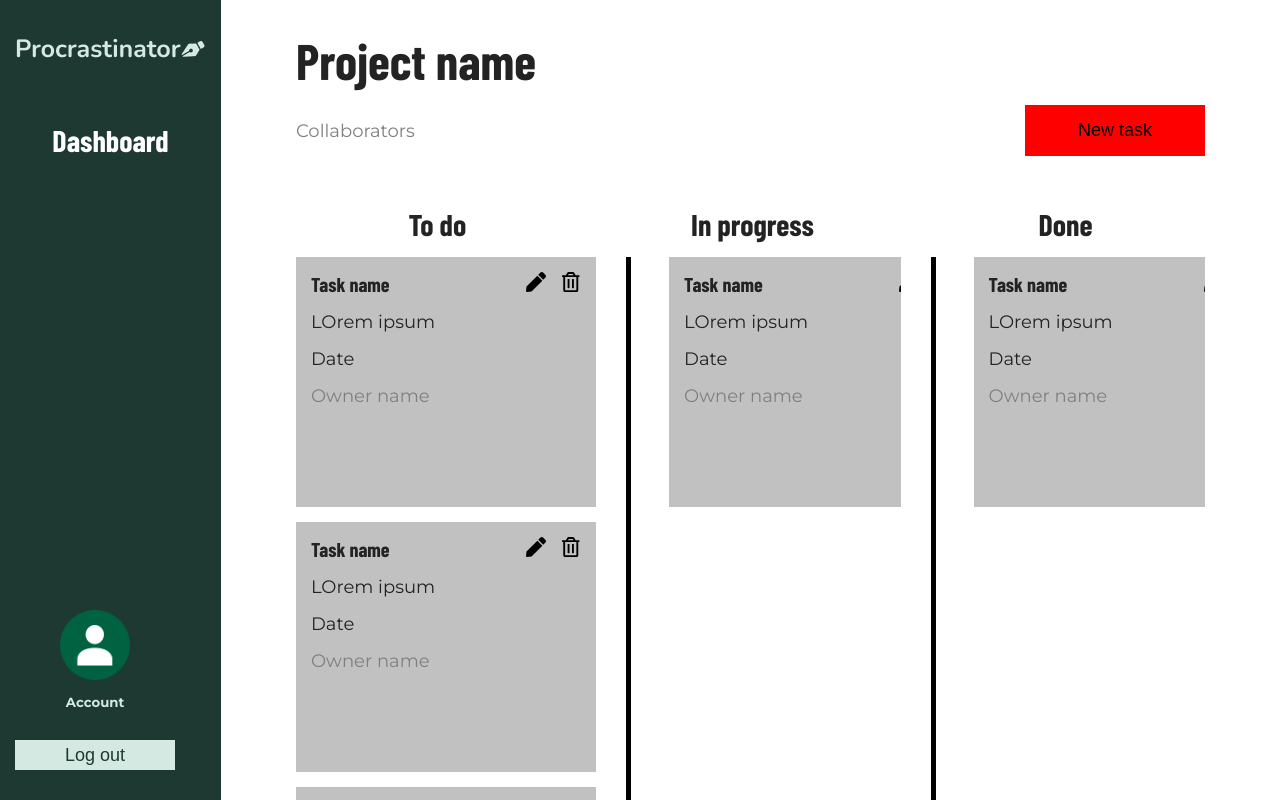
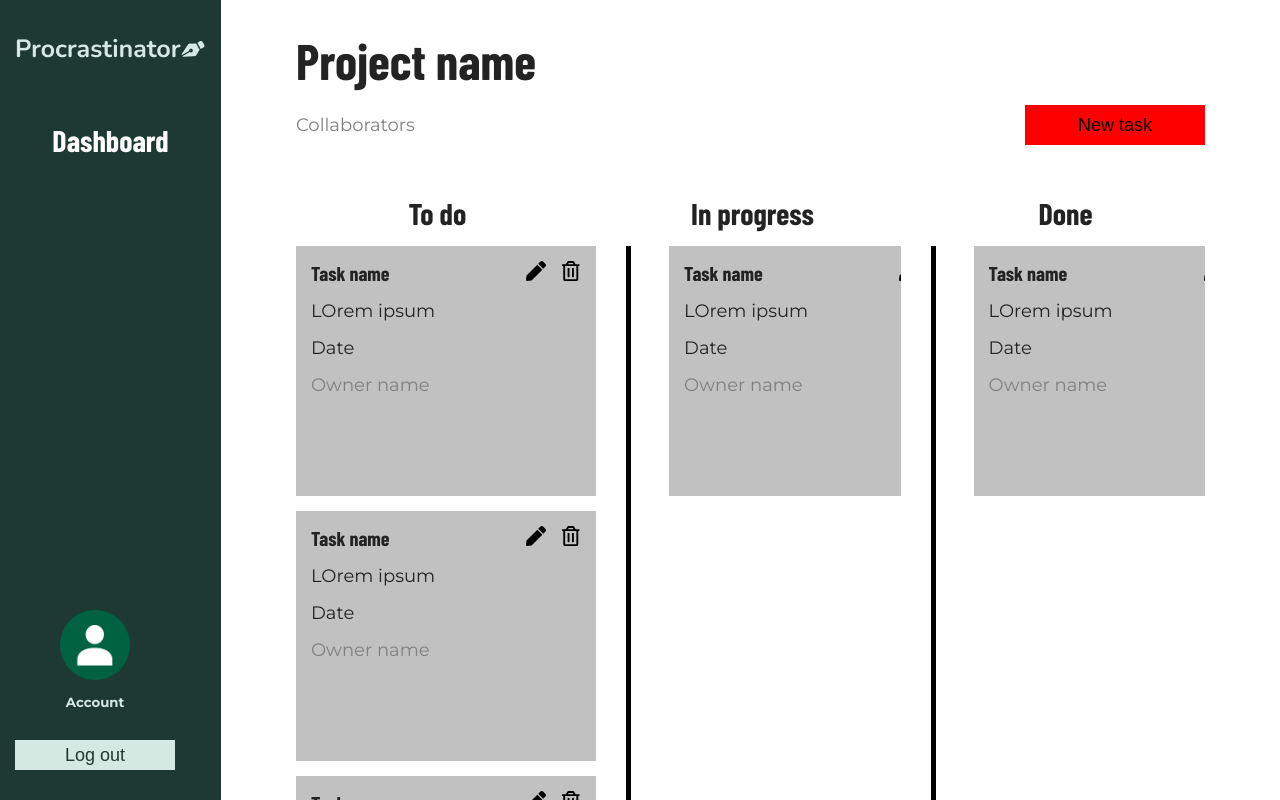
Before and after one commit to MartinaMax/PWA_Semester_project, a Vue app in the folder frontend/: page /project in a window 1280 px wide. Built offline with nearby package versions, Linux system fonts and the light colour scheme; a web font is replaced by a local one.

Commit message:
Button in header change

```diff
--- a/frontend/src/components/DasboardHeader.vue
+++ b/frontend/src/components/DasboardHeader.vue
@@ -25,7 +25,7 @@
     background-color: red;
     font-size: 18px;
     width: 180px;
-    padding: 15px 0;
+    height: 40px;
     cursor: pointer;
   }
 </style>
--- a/frontend/src/components/ProjectHeader.vue
+++ b/frontend/src/components/ProjectHeader.vue
@@ -34,7 +34,7 @@
     background-color: red;
     font-size: 18px;
     width: 180px;
-    padding: 15px 0;
+    height: 40px;
     cursor: pointer;
   }
 </style>
```
